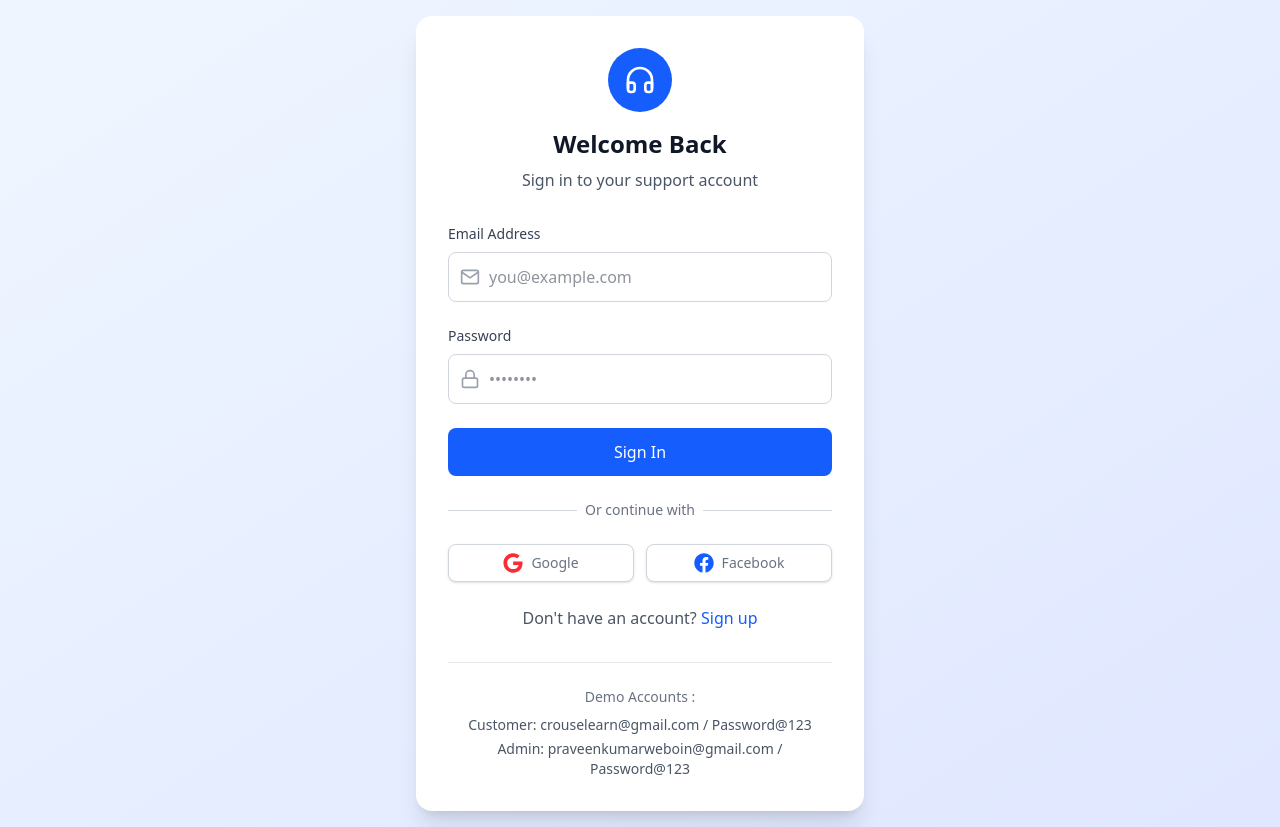
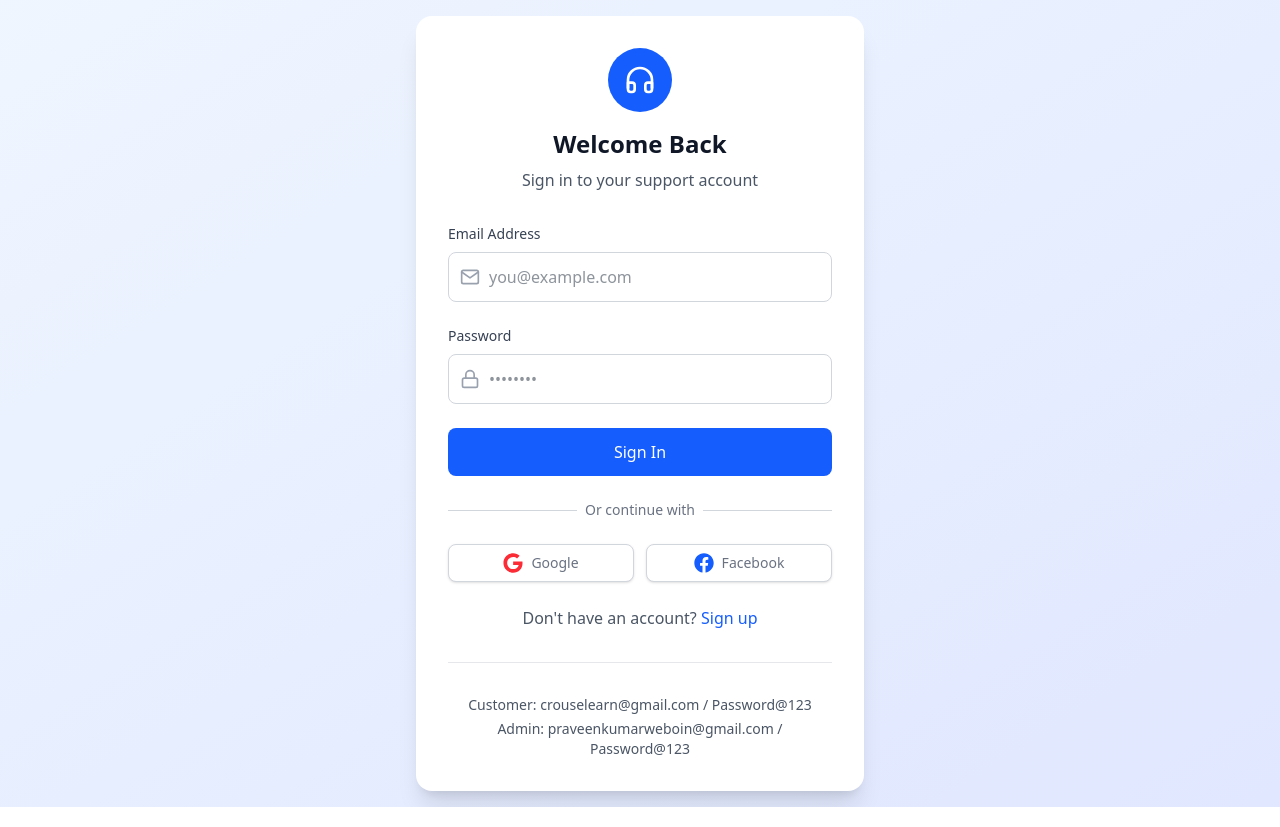
Before and after one commit to PRAVEEN200307/customer-support, a React (Vite) app in the folder customer-support-frontend/: page /login in a window 1280 px wide. Built offline with nearby package versions, Linux system fonts and the light colour scheme.

Commit message:
Update Login.jsx

```diff
--- a/customer-support-frontend/src/pages/auth/Login.jsx
+++ b/customer-support-frontend/src/pages/auth/Login.jsx
@@ -151,7 +151,7 @@ const Login = () => {
           <div className="mt-8 pt-6 border-t border-gray-200">
             <div className="text-center">
               <p className="text-sm text-gray-500">
-                Demo Accounts :
+                {/* Demo Accounts :  */}
               </p>
               <div className="mt-2 space-y-1 text-sm">
                 <p className="text-gray-600">
```
